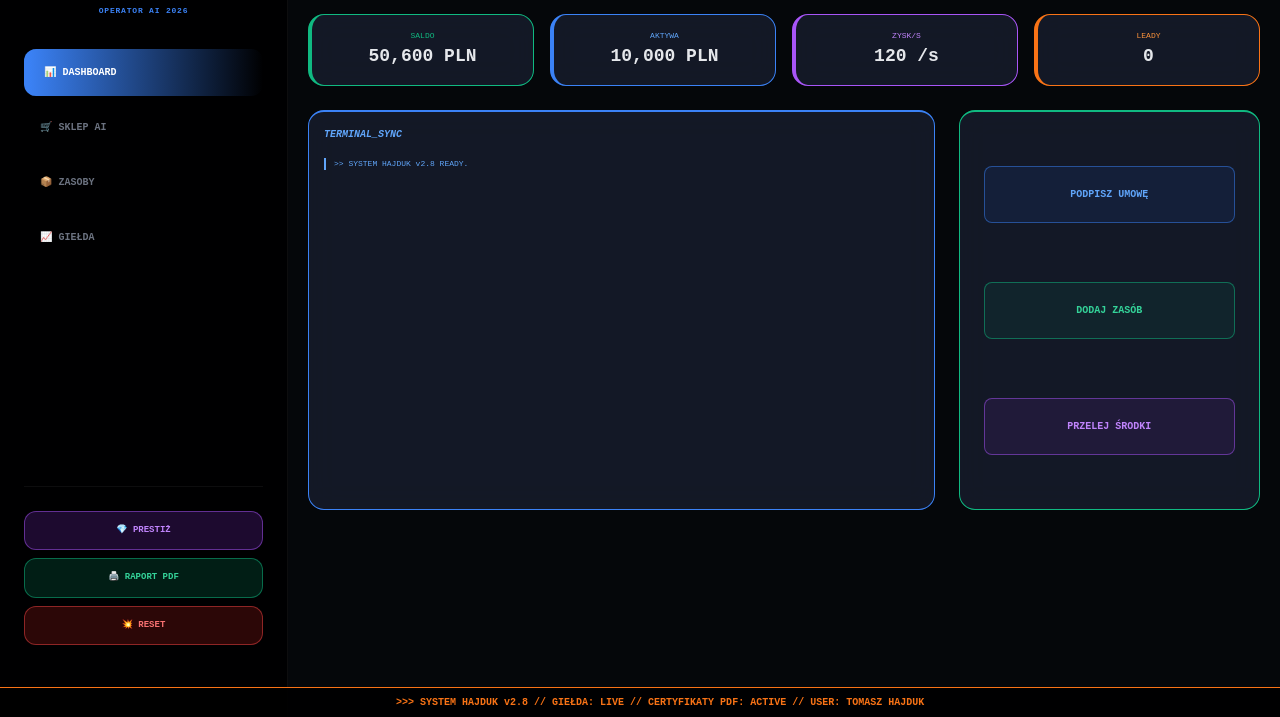
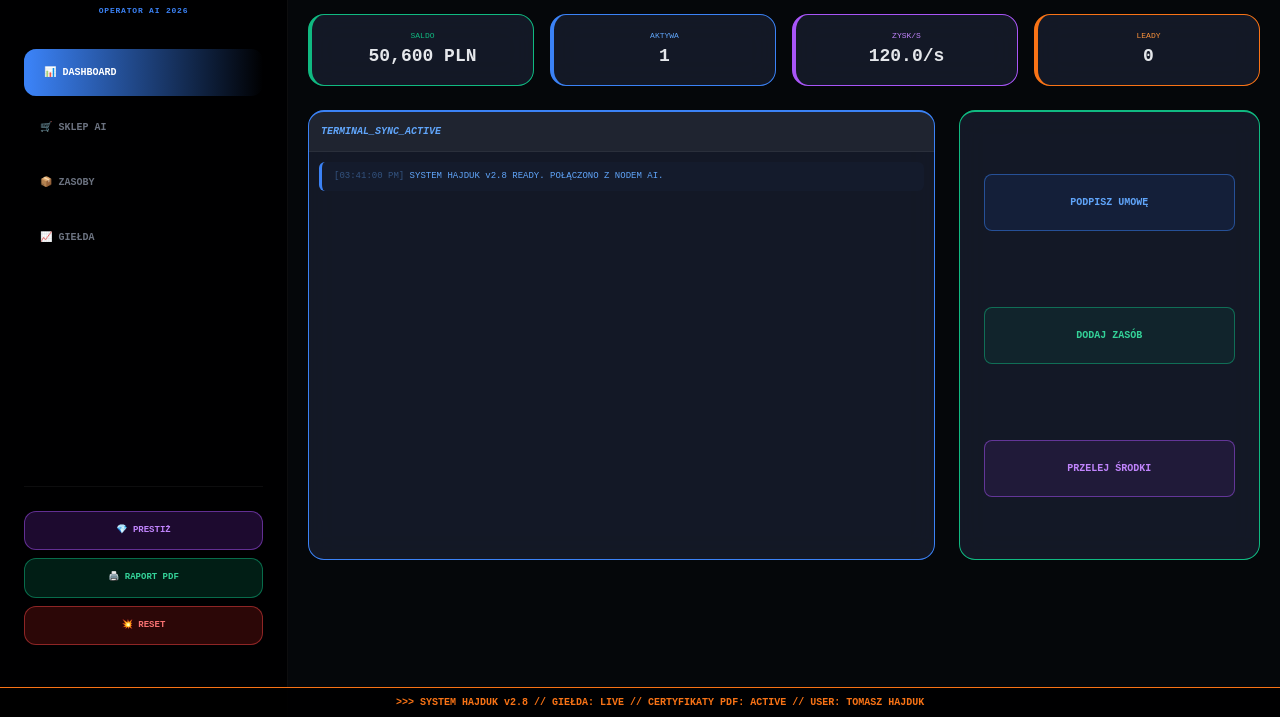
Before and after one commit to hajduktomasz-ctrl/ai-brokerage-pro, a plain HTML site: page index.html in a window 1280 px wide. Shown: the part 83-800 px from the top of the page. Drawn offline with nearby package versions, Linux system fonts and the light colour scheme.

Commit message:
Update index.html

```diff
--- a/index.html
+++ b/index.html
@@ -1,13 +1,9 @@
 
+<html lang="pl">
 <head>
     <meta charset="UTF-8">
     <meta name="viewport" content="width=device-width, initial-scale=1.0">
     <title>AI Brokerage PRO | Tomasz Hajduk</title>
-
-    <!-- Meta Tagi Social Media -->
-    <meta property="og:title" content="AI Brokerage PRO | Tomasz Hajduk">
-    <meta property="og:description" content="Symulator Imperium AI - Zarządzaj zasobami przyszłości.">
-    <meta property="og:url" content="https://hajduktomasz-ctrl.github.io">
 
     <script src="https://cdn.tailwindcss.com"></script>
     <link href="https://fonts.googleapis.com" rel="stylesheet">
@@ -23,7 +19,6 @@
         .card { background: var(--card); backdrop-filter: blur(15px); border: 1px solid rgba(255, 255, 255, 0.05); border-radius: 16px; padding: 15px; }
         .sidebar-item-active { background: linear-gradient(90deg, var(--accent), transparent) !important; border-left: 4px solid var(--accent); color: white !important; }
 
-        /* EFEKT ZATRZĘSIENIA (SHAKE) */
         @keyframes shake-anim {
             0% { transform: translate(1px, 1px) rotate(0deg); }
             10% { transform: translate(-1px, -2px) rotate(-1deg); }
@@ -39,7 +34,13 @@
         .ticker { display: inline-block; white-space: nowrap; animation: ticker 40s linear infinite; color: #f97316; font-size: 10px; line-height: 30px; font-weight: bold; }
         @keyframes ticker { 0% { transform: translateX(100%); } 100% { transform: translateX(-100%); } }
 
-        .terminal-stream { font-size: 9px; color: #10b981; line-height: 1.2; overflow: hidden; height: 100%; }
+        /* NOWY STYL TERMINALA */
+        #system-logs { display: flex; flex-direction: column; gap: 6px; padding: 10px; }
+        .log-entry { background: rgba(59, 130, 246, 0.03); padding: 8px 12px; border-radius: 6px; border-left: 3px solid #3b82f6; font-size: 9px; line-height: 1.4; }
+        .log-success { border-color: #10b981; color: #34d399; background: rgba(16, 185, 129, 0.05); }
+        .log-alert { border-color: #f97316; color: #fb923c; background: rgba(249, 115, 22, 0.05); }
+        .log-info { border-color: #3b82f6; color: #60a5fa; }
+
         .custom-scrollbar::-webkit-scrollbar { width: 4px; }
         .custom-scrollbar::-webkit-scrollbar-thumb { background: var(--accent); border-radius: 10px; }
     </style>
@@ -83,20 +84,20 @@
         <div class="flex-1 relative overflow-hidden">
             <section id="content-dashboard" class="tab-content active">
                 <div class="grid grid-cols-2 md:grid-cols-4 gap-4 mb-6 text-center">
-                    <div class="card border-l-4 border-emerald-500"><p class="text-[8px] text-emerald-500 uppercase">Saldo</p><p id="stat-balance" class="text-lg font-bold">0</p></div>
+                    <div class="card border-l-4 border-emerald-500"><p class="text-[8px] text-emerald-500 uppercase">Saldo</p><p id="stat-balance" class="text-lg font-bold">0 PLN</p></div>
                     <div class="card border-l-4 border-blue-500"><p class="text-[8px] text-blue-400 uppercase">Aktywa</p><p id="stat-assets" class="text-lg font-bold">0</p></div>
-                    <div class="card border-l-4 border-purple-500"><p class="text-[8px] text-purple-400 uppercase">Zysk/s</p><p id="stat-income" class="text-lg font-bold">0</p></div>
+                    <div class="card border-l-4 border-purple-500"><p class="text-[8px] text-purple-400 uppercase">Zysk/s</p><p id="stat-income" class="text-lg font-bold">0/s</p></div>
                     <div class="card border-l-4 border-orange-500"><p class="text-[8px] text-orange-400 uppercase">Leady</p><p id="stat-leads-count" class="text-lg font-bold">0</p></div>
                 </div>
                 <div class="grid grid-cols-1 lg:grid-cols-3 gap-6">
                     <div class="lg:col-span-2">
-                        <div class="card h-[400px] flex flex-col border-t-2 border-blue-500">
-                            <div class="text-blue-400 font-black text-[10px] uppercase mb-4 italic">Terminal_Sync</div>
-                            <div id="system-logs" class="flex-1 overflow-y-auto custom-scrollbar text-[8px] space-y-1"></div>
+                        <div class="card h-[450px] flex flex-col border-t-2 border-blue-500 p-0 overflow-hidden">
+                            <div class="p-3 border-b border-white/5 bg-white/5 text-blue-400 font-black text-[10px] uppercase italic">Terminal_Sync_Active</div>
+                            <div id="system-logs" class="flex-1 overflow-y-auto custom-scrollbar"></div>
                         </div>
                     </div>
                     <div class="lg:col-span-1">
-                        <div class="card h-[400px] border-t-2 border-emerald-500 flex flex-col justify-around p-6">
+                        <div class="card h-[450px] border-t-2 border-emerald-500 flex flex-col justify-around p-6">
                             <button onclick="openModal('partner-modal')" class="w-full py-5 bg-blue-600/10 border border-blue-500/50 rounded-lg text-[10px] font-black text-blue-400 uppercase">Podpisz Umowę</button>
                             <button onclick="openModal('product-modal')" class="w-full py-5 bg-emerald-600/10 border border-emerald-500/50 rounded-lg text-[10px] font-black text-emerald-400 uppercase">Dodaj Zasób</button>
                             <button onclick="openModal('transfer-modal')" class="w-full py-5 bg-purple-600/10 border border-purple-500/50 rounded-lg text-[10px] font-black text-purple-400 uppercase">Przelej Środki</button>
@@ -144,9 +145,9 @@
     <div class="ticker-wrap"><div class="ticker">>>> SYSTEM HAJDUK v2.8 // GIEŁDA: LIVE // CERTYFIKATY PDF: ACTIVE // USER: TOMASZ HAJDUK</div></div>
 
     <script>
-        const LS_KEY = 'hajduk_final_save_v28'; // Unikalny klucz
+        const LS_KEY = 'hajduk_final_save_v28';
         let currentLead = null;
-        let leadsCaught = 0;
+        let leadsCaught = parseInt(localStorage.getItem(LS_KEY + '_LC')) || 0;
         let prestigeMultiplier = parseFloat(localStorage.getItem(LS_KEY + '_MULT')) || 1.0;
 
         const shopItems = [
@@ -177,13 +178,15 @@
         function getOwnedStocks() { return JSON.parse(localStorage.getItem(LS_KEY + '_STK')) || {}; }
         function saveOwnedStocks(s) { localStorage.setItem(LS_KEY + '_STK', JSON.stringify(s)); }
 
-        function addLog(m, c = 'text-blue-400') {
+        function addLog(m, type = 'log-info') {
             const l = document.getElementById('system-logs');
-            l.innerHTML = `<div class="${c} border-l-2 border-current pl-2">>> ${m}</div>` + l.innerHTML;
+            const time = new Date().toLocaleTimeString([], {hour: '2-digit', minute:'2-digit', second:'2-digit'});
+            l.innerHTML = `<div class="log-entry ${type}"><span class="opacity-40">[${time}]</span> ${m}</div>` + l.innerHTML;
+            if(l.children.length > 50) l.lastElementChild.remove();
         }
 
-        function openModal(id) { document.getElementById(id).style.display = 'flex'; }
-        function closeModal(id) { document.getElementById(id).style.display = 'none'; }
+        function openModal(id) { document.getElementById(id).classList.remove('hidden'); document.getElementById(id).style.display = 'flex'; }
+        function closeModal(id) { document.getElementById(id).classList.add('hidden'); document.getElementById(id).style.display = 'none'; }
 
         function switchTab(id) {
             document.querySelectorAll('.tab-content').forEach(c => c.classList.remove('active'));
@@ -193,16 +196,48 @@
             updateUI();
         }
 
-        function activatePrestige() {
+        function updateUI() {
+            const d = getData();
             const bal = getBal();
-            if (bal >= 100000000) {
-                const bonus = (bal / 200000000);
-                if (confirm(`RESET PRESTIŻU. Nowy mnożnik: x${(prestigeMultiplier + bonus).toFixed(2)}`)) {
-                    localStorage.clear();
-                    localStorage.setItem(LS_KEY + '_MULT', (prestigeMultiplier + bonus).toFixed(4));
-                    location.reload();
-                }
-            } else { alert("Wymagane 100,000,000 PLN!"); }
+            const mult = prestigeMultiplier;
+            const totalIncome = d.reduce((s, i) => s + i.income, 0) * mult;
+
+            // Statystyki górne
+            document.getElementById('stat-balance').innerText = Math.floor(bal).toLocaleString() + " PLN";
+            document.getElementById('stat-assets').innerText = d.length;
+            document.getElementById('stat-income').innerText = totalIncome.toFixed(1) + "/s";
+            document.getElementById('stat-leads-count').innerText = leadsCaught;
+            document.getElementById('ui-multiplier').innerText = mult.toFixed(2);
+
+            // Giełda
+            const owned = getOwnedStocks();
+            document.getElementById('market-list').innerHTML = stockItems.map(s => `
+                <div class="card border-t-2 border-orange-500/30">
+                    <div class="flex justify-between mb-2"><span class="text-xl">${s.icon}</span><span class="text-[10px] font-black text-orange-400">${s.id}</span></div>
+                    <div class="text-lg font-bold mb-1">${Math.floor(s.price)} PLN</div>
+                    <div class="text-[8px] text-gray-500 uppercase mb-4">Posiadasz: ${owned[s.id] || 0}</div>
+                    <div class="grid grid-cols-2 gap-2">
+                        <button onclick="tradeStock('${s.id}', 'buy')" class="py-1 bg-emerald-500/10 border border-emerald-500/50 text-[8px] font-black uppercase rounded">Kup</button>
+                        <button onclick="tradeStock('${s.id}', 'sell')" class="py-1 bg-red-500/10 border border-red-500/50 text-[8px] font-black uppercase rounded">Sprzedaj</button>
+                    </div>
+                </div>`).join('');
+
+            // Sklep
+            document.getElementById('shop-list').innerHTML = shopItems.map(p => `
+                <div class="card flex flex-col justify-between border-t-2 ${bal >= p.price ? 'border-emerald-500' : 'border-red-900 opacity-60'}">
+                    <div><div class="text-3xl">${p.icon}</div><div class="font-black text-[10px] uppercase">${p.name}</div><div class="text-[8px]">+${p.income}/s</div></div>
+                    <button onclick="buyProduct('${p.id}')" class="mt-4 py-2 border rounded text-[9px] font-black ${bal >= p.price ? 'bg-emerald-500/10 border-emerald-500' : 'border-gray-800'}">${p.price.toLocaleString()} PLN</button>
+                </div>`).join('');
+
+            // Posiadane zasoby
+            document.getElementById('list-container').innerHTML = d.map(i => `
+                <div class="card flex items-center gap-3 border-l-2 border-blue-500 bg-blue-500/5">
+                    <div class="text-xl">${i.icon}</div>
+                    <div>
+                        <div class="text-[9px] font-black uppercase">${i.name}</div>
+                        <div class="text-[8px] text-blue-400">${(i.income * mult).toFixed(1)}/s</div>
+                    </div>
+                </div>`).join('');
         }
 
         function tradeStock(id, type) {
@@ -211,42 +246,13 @@
             if (type === 'buy' && getBal() >= stock.price) {
                 setBal(getBal() - stock.price);
                 owned[id] = (owned[id] || 0) + 1;
-                addLog(`KUPNO: ${id}`, "text-emerald-400");
+                addLog(`ZAKUPIONO AKCJE: ${id}`, "log-success");
             } else if (type === 'sell' && owned[id] > 0) {
                 setBal(getBal() + stock.price);
                 owned[id] -= 1;
-                addLog(`SPRZEDAŻ: ${id}`, "text-orange-400");
+                addLog(`SPRZEDANO AKCJE: ${id}`, "log-alert");
             }
             saveOwnedStocks(owned); updateUI();
-        }
-
-        function updateUI() {
-            const d = getData(); const bal = getBal(); const owned = getOwnedStocks();
-            document.getElementById('stat-balance').innerText = Math.floor(bal).toLocaleString() + " PLN";
-            document.getElementById('stat-assets').innerText = Math.floor(d.reduce((s, i) => s + (i.currentPrice || 0), 0)).toLocaleString() + " PLN";
-            const inc = d.reduce((s, i) => s + i.income, 0) * prestigeMultiplier;
-            document.getElementById('stat-income').innerText = Math.floor(inc).toLocaleString() + " /s";
-            document.getElementById('stat-leads-count').innerText = leadsCaught;
-            document.getElementById('ui-multiplier').innerText = prestigeMultiplier.toFixed(2);
-
-            document.getElementById('market-list').innerHTML = stockItems.map(s => `
-                <div class="card border-t-2 border-blue-500">
-                    <div class="flex justify-between"><span>${s.icon} ${s.name}</span></div>
-                    <div class="text-xl font-bold">${Math.floor(s.price)} PLN</div>
-                    <div class="text-[9px] text-gray-500 mb-4">PORTFEL: ${owned[s.id] || 0}</div>
-                    <div class="flex gap-2">
-                        <button onclick="tradeStock('${s.id}', 'buy')" class="flex-1 py-2 bg-emerald-600/20 border border-emerald-500 text-[9px] font-black uppercase">Kup</button>
-                        <button onclick="tradeStock('${s.id}', 'sell')" class="flex-1 py-2 bg-red-600/20 border border-red-500 text-[9px] font-black uppercase">Sell</button>
-                    </div>
-                </div>`).join('');
-
-            document.getElementById('shop-list').innerHTML = shopItems.map(p => `
-                <div class="card flex flex-col justify-between border-t-2 ${bal >= p.price ? 'border-emerald-500' : 'border-red-900 opacity-60'}">
-                    <div><div class="text-3xl">${p.icon}</div><div class="font-black text-[10px] uppercase">${p.name}</div><div class="text-[8px]">+${p.income}/s</div></div>
-                    <button onclick="buyProduct('${p.id}')" class="mt-4 py-2 border rounded text-[9px] font-black ${bal >= p.price ? 'bg-emerald-500/10 border-emerald-500' : 'border-gray-800'}">${p.price.toLocaleString()} PLN</button>
-                </div>`).join('');
-
-            document.getElementById('list-container').innerHTML = d.map(i => `<div class="card text-center border-b border-blue-500/20 p-4"><div class="text-2xl">${i.icon}</div><div class="text-[9px] font-black">${i.name}</div><div class="text-[8px] text-blue-400">${(i.income * prestigeMultiplier).toFixed(1)}/s</div></div>`).join('');
         }
 
         function buyProduct(id) {
@@ -254,15 +260,15 @@
             if (getBal() >= p.price) {
                 const d = getData(); setBal(getBal() - p.price);
                 d.push({ ...p, currentPrice: p.price }); saveData(d);
-                addLog(`ZAKUP: ${p.name}`, "text-emerald-400 font-bold"); updateUI();
-            }
+                addLog(`ZAKUP: ${p.name}`, "log-success"); updateUI();
+            } else { triggerShake(); }
         }
 
         function savePartner() {
             const n = document.getElementById('p-name').value, c = parseFloat(document.getElementById('p-commission').value);
             if (n && c > 0) {
                 const d = getData(); d.push({ name: n.toUpperCase(), income: c, icon: '🤝', currentPrice: 0 });
-                saveData(d); addLog(`UMOWA: ${n}`, "text-blue-400"); closeModal('partner-modal'); updateUI();
+                saveData(d); addLog(`NOWA UMOWA: ${n}`, "log-info"); closeModal('partner-modal'); updateUI();
             }
         }
 
@@ -270,47 +276,60 @@
             const n = document.getElementById('pr-name').value, p = parseFloat(document.getElementById('pr-price').value), i = parseFloat(document.getElementById('pr-income').value);
             if (n && i > 0 && getBal() >= p) {
                 const d = getData(); setBal(getBal() - p); d.push({ name: n.toUpperCase(), income: i, icon: '📦', currentPrice: p });
-                saveData(d); triggerShake(); addLog(`DODANO: ${n}`, "text-emerald-400"); closeModal('product-modal'); updateUI();
+                saveData(d); addLog(`DODANO ZASÓB: ${n}`, "log-success"); closeModal('product-modal'); updateUI();
+            } else { triggerShake(); }
+        }
+
+        function catchLead() {
+            if(currentLead) {
+                const d = getData(); d.push({ name: `LEAD: ${currentLead.name}`, income: currentLead.income, icon: '🔥', currentPrice: 0 });
+                saveData(d); leadsCaught++; localStorage.setItem(LS_KEY + '_LC', leadsCaught);
+                document.getElementById('lead-alert').style.display = 'none';
+                addLog("PRZEJĘTO LEAD SYSTEMOWY!", "log-alert"); currentLead = null; updateUI();
             }
         }
 
         function executeTransfer() {
-            const amt = getBal(); setBal(0);
-            triggerShake(); addLog(`PRZELEW: ${Math.floor(amt)} PLN`, "text-purple-400 font-bold");
+            const amt = getBal(); if(amt <= 0) return;
+            setBal(0); addLog(`TRANSFER ZEWNĘTRZNY: ${Math.floor(amt)} PLN`, "log-alert");
             closeModal('transfer-modal'); updateUI();
         }
 
-        function catchLead() {
-            if(currentLead) {
-                triggerShake();
-                const d = getData(); d.push({ name: `LEAD: ${currentLead.name}`, income: currentLead.income, icon: '🔥', currentPrice: 0 });
-                saveData(d); leadsCaught++; document.getElementById('lead-alert').style.display = 'none';
-                addLog("PRZEJĘTO LEAD!", "text-orange-400"); currentLead = null; updateUI();
-            }
+        function activatePrestige() {
+            const bal = getBal();
+            if (bal >= 100000000) {
+                const bonus = (bal / 200000000);
+                if (confirm(`RESET SYSTEMU. Nowy mnożnik: x${(prestigeMultiplier + bonus).toFixed(2)}`)) {
+                    localStorage.clear();
+                    localStorage.setItem(LS_KEY + '_MULT', (prestigeMultiplier + bonus).toFixed(4));
+                    location.reload();
+                }
+            } else { alert("Wymagane 100,000,000 PLN!"); }
         }
 
         setInterval(() => {
-            let d = getData(); setBal(getBal() + (d.reduce((s, i) => s + i.income, 0) * prestigeMultiplier));
-            stockItems.forEach(s => s.price *= (1 + (Math.random() - 0.5) * s.fluctuation));
-            updateUI();
-            if (Math.random() < 0.025 && !currentLead) {
+            const d = getData();
+            const income = d.reduce((s, i) => s + i.income, 0) * prestigeMultiplier;
+            setBal(getBal() + income);
+            stockItems.forEach(s => s.price = Math.max(10, s.price * (1 + (Math.random() - 0.5) * s.fluctuation)));
+
+            if (Math.random() < 0.03 && !currentLead) {
                 currentLead = { name: "NEURAL GRID", income: Math.floor(Math.random()*400)+200 };
                 document.getElementById('lead-name').innerText = `${currentLead.name} (+${currentLead.income}/s)`;
                 document.getElementById('lead-alert').style.display = 'block';
                 setTimeout(() => { document.getElementById('lead-alert').style.display = 'none'; currentLead = null; }, 5000);
             }
+            updateUI();
         }, 1000);
 
+        function resetSystem() { if(confirm("CZYŚCIĆ WSZYSTKIE DANE?")) { localStorage.clear(); location.reload(); } }
         function exportCertificate() {
             const b = Math.floor(getBal()), i = Math.floor(getData().reduce((s, x) => s + x.income, 0) * prestigeMultiplier);
             const w = window.open('', '_blank');
-            w.document.write(`<html><body style="background:#000;color:#3b82f6;text-align:center;padding:100px;font-family:monospace;border:10px double #3b82f6;"><h1>CERT_TOMASZ_HAJDUK_2026</h1><p>SALDO: ${b.toLocaleString()} PLN</p><p>MOC: ${i.toLocaleString()} /s</p><button onclick="window.print()">PRINT PDF</button></body></html>`);
-            w.document.close();
+            w.document.write(`<html><body style="background:#000;color:#3b82f6;text-align:center;padding:100px;font-family:monospace;border:10px double #3b82f6;"><h1>CERT_TOMASZ_HAJDUK_2026</h1><p>SALDO: ${b.toLocaleString()} PLN</p><p>MOC: ${i.toLocaleString()} /s</p></body></html>`);
         }
 
-        function resetSystem() { if(confirm("CZYŚCIĆ SYSTEM?")) { localStorage.clear(); location.reload(); } }
-
-        window.onload = () => { updateUI(); addLog("SYSTEM HAJDUK v2.8 READY."); };
+        window.onload = () => { updateUI(); addLog("SYSTEM HAJDUK v2.8 READY. POŁĄCZONO Z NODEM AI."); };
     </script>
 </body>
 </html>
```
